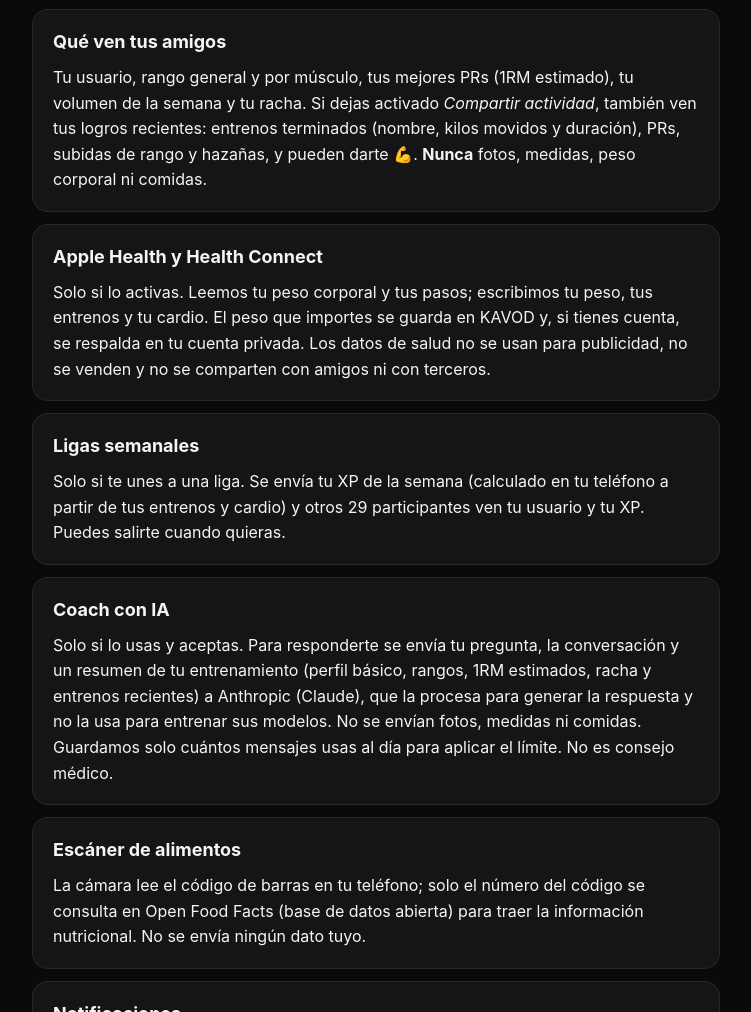
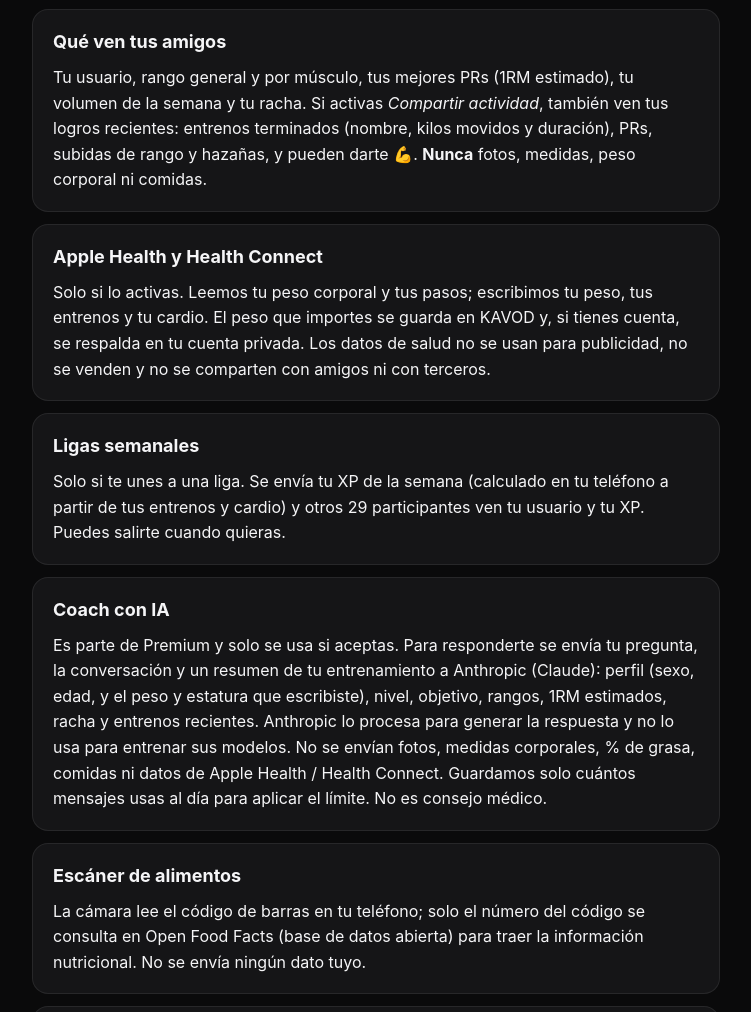
Before and after one commit to onscreengrain87/kavod-legal, a plain HTML site: page privacidad.html in a window 1280 px wide. Shown: the part 1031-2043 px from the top of the page, without its empty margins (264-1015 px from the left). Drawn offline with Linux system fonts and the light colour scheme.

Commit message:
Privacidad: coach Premium y compartir actividad opcional

```diff
--- a/privacidad.html
+++ b/privacidad.html
@@ -51,7 +51,7 @@
 
   <section>
     <h2>Qué ven tus amigos</h2>
-    <p>Tu usuario, rango general y por músculo, tus mejores PRs (1RM estimado), tu volumen de la semana y tu racha. Si dejas activado <em>Compartir actividad</em>, también ven tus logros recientes: entrenos terminados (nombre, kilos movidos y duración), PRs, subidas de rango y hazañas, y pueden darte 💪. <strong>Nunca</strong> fotos, medidas, peso corporal ni comidas.</p>
+    <p>Tu usuario, rango general y por músculo, tus mejores PRs (1RM estimado), tu volumen de la semana y tu racha. Si activas <em>Compartir actividad</em>, también ven tus logros recientes: entrenos terminados (nombre, kilos movidos y duración), PRs, subidas de rango y hazañas, y pueden darte 💪. <strong>Nunca</strong> fotos, medidas, peso corporal ni comidas.</p>
   </section>
 
   <section>
@@ -66,7 +66,7 @@
 
   <section>
     <h2>Coach con IA</h2>
-    <p>Solo si lo usas y aceptas. Para responderte se envía tu pregunta, la conversación y un resumen de tu entrenamiento (perfil básico, rangos, 1RM estimados, racha y entrenos recientes) a Anthropic (Claude), que la procesa para generar la respuesta y no la usa para entrenar sus modelos. No se envían fotos, medidas ni comidas. Guardamos solo cuántos mensajes usas al día para aplicar el límite. No es consejo médico.</p>
+    <p>Es parte de Premium y solo se usa si aceptas. Para responderte se envía tu pregunta, la conversación y un resumen de tu entrenamiento a Anthropic (Claude): perfil (sexo, edad, y el peso y estatura que escribiste), nivel, objetivo, rangos, 1RM estimados, racha y entrenos recientes. Anthropic lo procesa para generar la respuesta y no lo usa para entrenar sus modelos. No se envían fotos, medidas corporales, % de grasa, comidas ni datos de Apple Health / Health Connect. Guardamos solo cuántos mensajes usas al día para aplicar el límite. No es consejo médico.</p>
   </section>
 
   <section>
```
